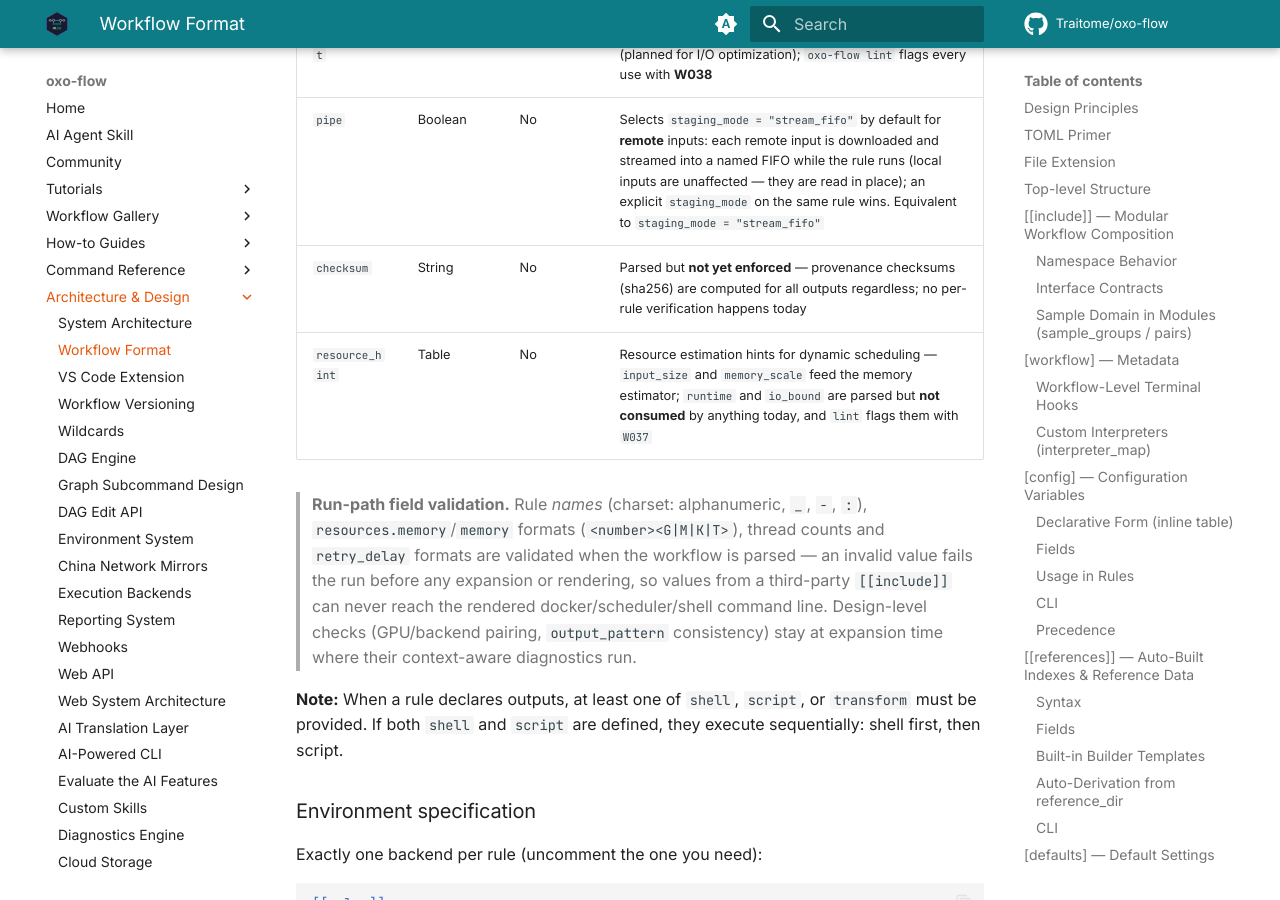
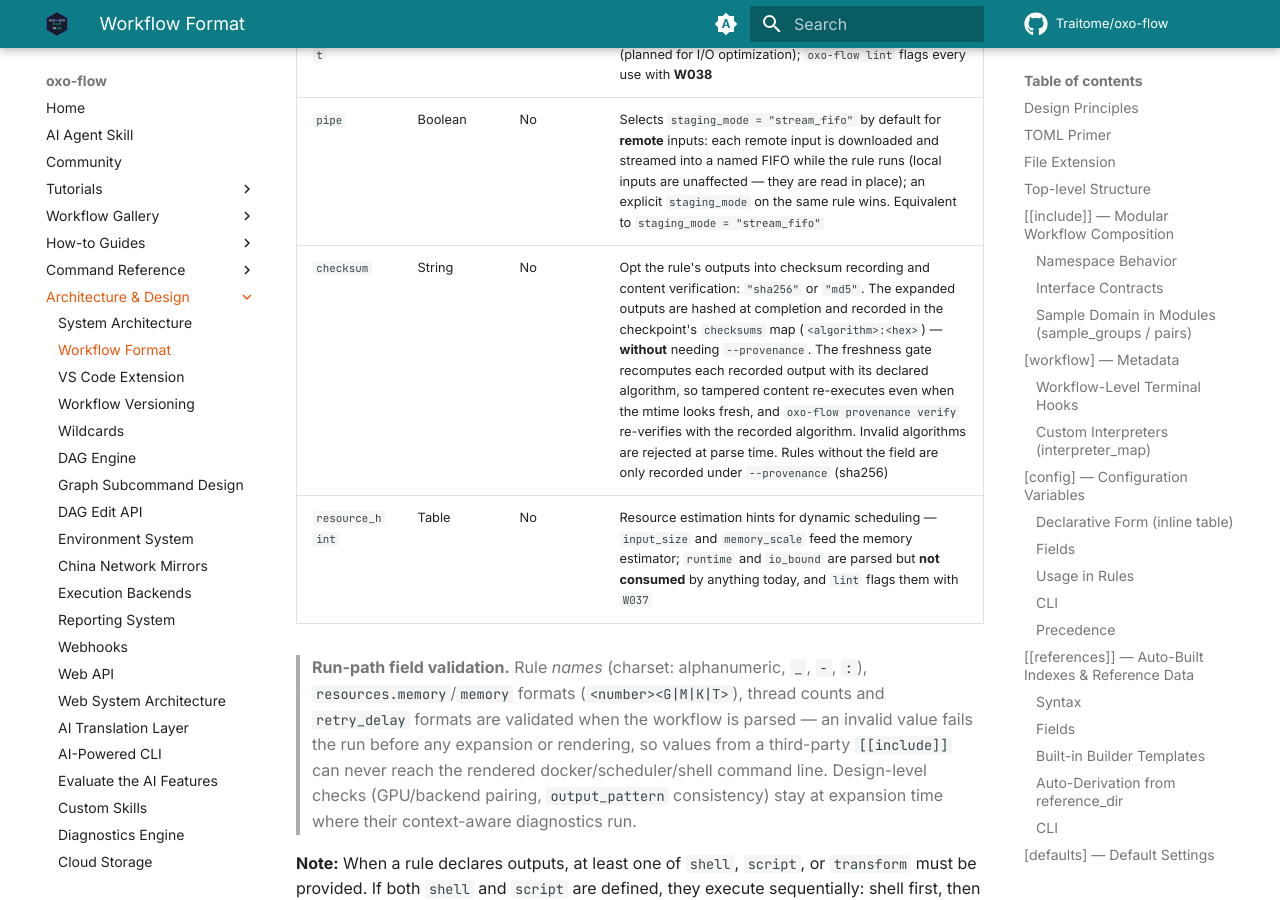
Before and after one commit to Traitome/oxo-flow, an MkDocs documentation site: the page built from docs/guide/src/reference/workflow-format.md, in a window 1280 px wide and 900 px high, scrolled down 22778 px. Built offline with MkDocs 1.6.1 and Material for MkDocs 9.7.7, drawn with Linux system fonts in a browser that asks for light colours; comment, search, counter and statistics services are not loaded; the version menu is left out; some of the changed text lies outside the part shown.

Commit message:
docs: document per-rule checksum enforcement (issue #1013 E6 4/4)
Rewrite the two workflow-format.md 'parsed but not yet enforced'
checksum rows to describe the shipped behavior (algorithm-prefixed
recording without --provenance, prefix-aware freshness gate and
provenance verify), update the rule checksum description in
oxoflow-v1.schema.json, sync the CLI schema copy (schema-drift
gate), and regenerate the VS Code completion data from the schema.

````diff
--- a/docs/guide/src/reference/workflow-format.md
+++ b/docs/guide/src/reference/workflow-format.md
@@ -721,7 +721,7 @@ memory = "32G"
 | `localrule` | Boolean | No | Pin the rule to local execution: cluster paths (`run --profile` with a `[cluster]` block, `oxo-flow cluster submit`) refuse to submit such rules — they fail before any submission, naming every offender, because skipping them would unblock dependents while their outputs never materialize. Run workflows that use `localrule` on the local path (`oxo-flow run`); mixed local+cluster execution in one run needs a scheduler-side local executor and is not built yet (see [Resource Tuning](../how-to/resource-tuning.md)) |
 | `format_hint` | Array | No | Parsed and validated but **not yet used** by the engine (planned for I/O optimization); `oxo-flow lint` flags every use with **W038** |
 | `pipe` | Boolean | No | Selects `staging_mode = "stream_fifo"` by default for **remote** inputs: each remote input is downloaded and streamed into a named FIFO while the rule runs (local inputs are unaffected — they are read in place); an explicit `staging_mode` on the same rule wins. Equivalent to `staging_mode = "stream_fifo"` |
-| `checksum` | String | No | Parsed but **not yet enforced** — provenance checksums (sha256) are computed for all outputs regardless; no per-rule verification happens today |
+| `checksum` | String | No | Opt the rule's outputs into checksum recording and content verification: `"sha256"` or `"md5"`. The expanded outputs are hashed at completion and recorded in the checkpoint's `checksums` map (`<algorithm>:<hex>`) — **without** needing `--provenance`. The freshness gate recomputes each recorded output with its declared algorithm, so tampered content re-executes even when the mtime looks fresh, and `oxo-flow provenance verify` re-verifies with the recorded algorithm. Invalid algorithms are rejected at parse time. Rules without the field are only recorded under `--provenance` (sha256) |
 | `resource_hint` | Table | No | Resource estimation hints for dynamic scheduling — `input_size` and `memory_scale` feed the memory estimator; `runtime` and `io_bound` are parsed but **not consumed** by anything today, and `lint` flags them with `W037` |
 
 > **Run-path field validation.** Rule *names* (charset:
@@ -1412,7 +1412,7 @@ retry_delay = "30s"
 | `ancient` | Array | Inputs excluded from freshness tracking and input manifests — they never trigger re-execution |
 | `format_hint` | Array | Parsed but **not yet used** by the engine (planned for I/O optimization); `oxo-flow lint` flags every use with **W038** |
 | `pipe` | Boolean | Defaults the rule to `staging_mode = "stream_fifo"` for remote inputs (real FIFO streaming); explicit `staging_mode` wins |
-| `checksum` | String | Parsed but **not yet enforced** — provenance checksums (sha256) are computed for all outputs regardless |
+| `checksum` | String | `"sha256"` or `"md5"` — records the rule's output checksums (prefixed with the algorithm) without `--provenance`; the freshness gate and `provenance verify` re-verify with the recorded algorithm |
 
 ```toml
 [[rules]]
--- a/docs/schema/oxoflow-v1.schema.json
+++ b/docs/schema/oxoflow-v1.schema.json
@@ -1554,7 +1554,7 @@
             "md5",
             "sha256"
           ],
-          "description": "Output integrity verification algorithm"
+          "description": "Output integrity algorithm for this rule: records each expanded output's digest (prefixed, e.g. 'md5:<hex>') in the checkpoint without --provenance; the freshness gate and provenance verify re-verify with this algorithm"
         },
         "cache_key": {
           "type": "string",
````
Also changed, not shown: 2 other files.
